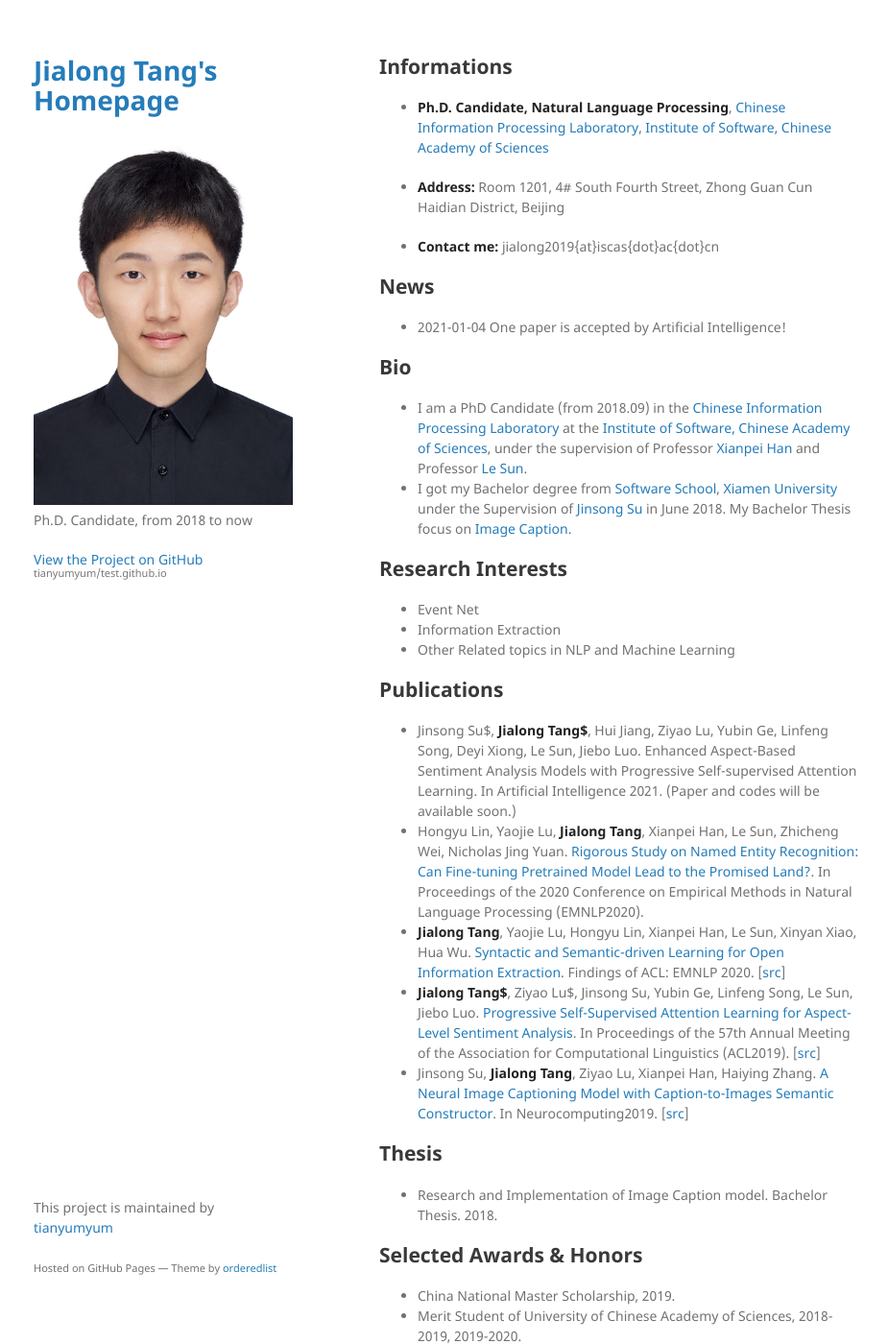
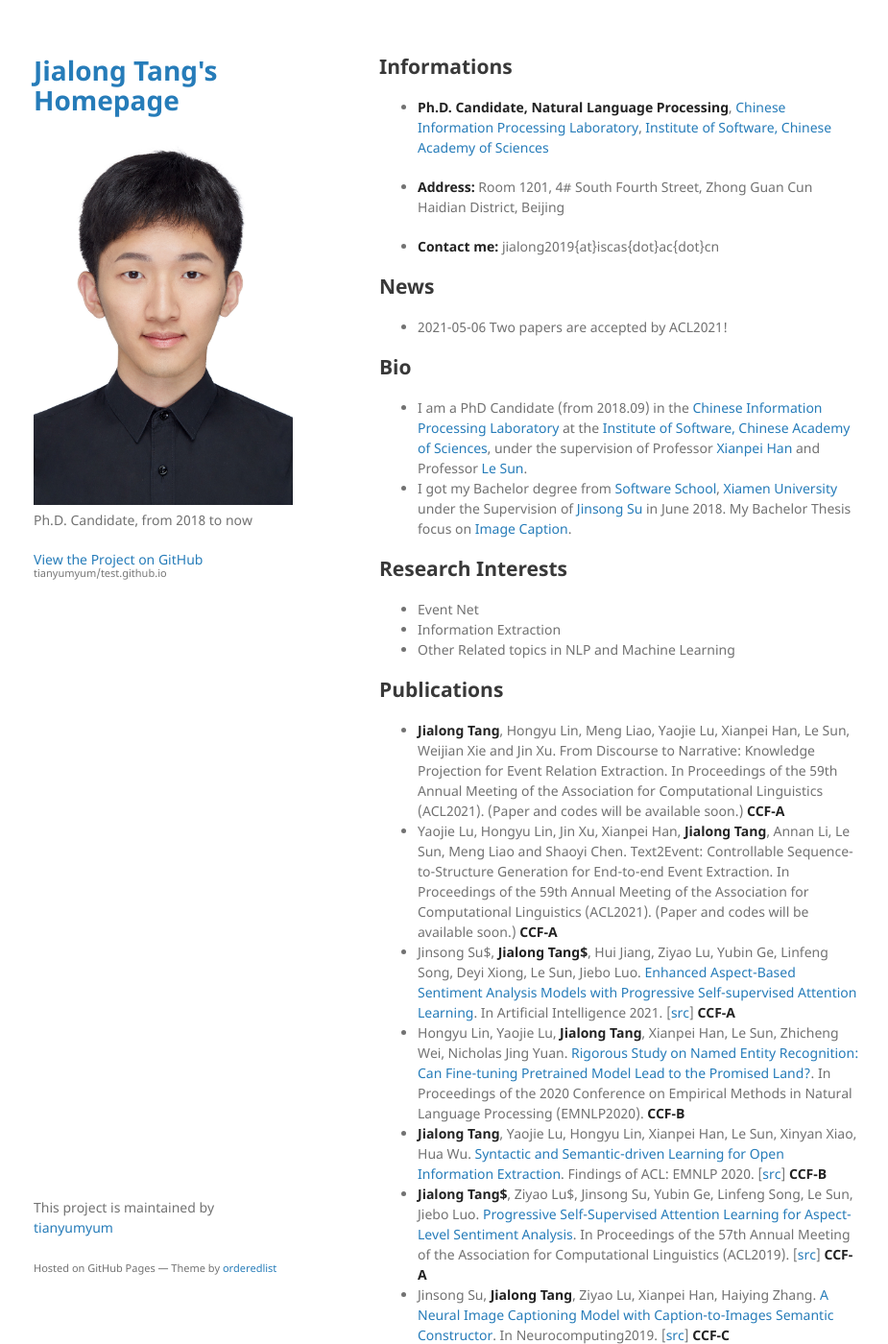
Before and after one commit to tianyumyum/test.github.io, a Jekyll site: the page built from index.md, in a window 1280 px wide and 1400 px high. Shown: the whole window at 96% size, without its empty margins (175-1100 px from the left). Built offline with Jekyll 4.4.1, drawn with Linux system fonts in a browser that asks for light colours; our own code applies the rules of GitHub Pages for plain Markdown files.

Commit message:
Update index.md

```diff
--- a/index.md
+++ b/index.md
@@ -13,7 +13,7 @@ layout: default
 
 ## News
 
-*   2021-01-04 One paper is accepted by Artificial Intelligence!
+*   2021-05-06 Two papers are accepted by ACL2021!
 
 ## Bio
 
@@ -28,12 +28,14 @@ layout: default
 
 ## Publications
 
-*   Jinsong Su$, **Jialong Tang$**, Hui Jiang, Ziyao Lu, Yubin Ge, Linfeng Song, Deyi Xiong, Le Sun, Jiebo Luo. Enhanced Aspect-Based Sentiment Analysis Models
-with Progressive Self-supervised Attention Learning. In Artificial Intelligence 2021. (Paper and codes will be available soon.)
-*   Hongyu Lin, Yaojie Lu, **Jialong Tang**, Xianpei Han, Le Sun, Zhicheng Wei, Nicholas Jing Yuan. [Rigorous Study on Named Entity Recognition: Can Fine-tuning Pretrained Model Lead to the Promised Land?](https://www.aclweb.org/anthology/2020.emnlp-main.592.pdf). In Proceedings of the 2020 Conference on Empirical Methods in Natural Language Processing (EMNLP2020).
-*   **Jialong Tang**, Yaojie Lu, Hongyu Lin, Xianpei Han, Le Sun, Xinyan Xiao, Hua Wu. [Syntactic and Semantic-driven Learning for Open Information Extraction](https://www.aclweb.org/anthology/2020.findings-emnlp.69.pdf). Findings of ACL: EMNLP 2020. \[[src](https://github.com/TangJiaLong/SSD-OpenIE)\]
-*   **Jialong Tang$**, Ziyao Lu$, Jinsong Su, Yubin Ge, Linfeng Song, Le Sun, Jiebo Luo. [Progressive Self-Supervised Attention Learning for Aspect-Level Sentiment Analysis](https://www.aclweb.org/anthology/P19-1053.pdf). In Proceedings of the 57th Annual Meeting of the Association for Computational Linguistics (ACL2019). \[[src](https://github.com/TangJiaLong/PSSAttention)\]
-*   Jinsong Su, **Jialong Tang**, Ziyao Lu, Xianpei Han, Haiying Zhang. [A Neural Image Captioning Model with Caption-to-Images Semantic Constructor](https://www.sciencedirect.com/science/article/pii/S0925231219311312). In Neurocomputing2019. \[[src](https://github.com/TangJiaLong/ICSemanticReConstructor)\]
+*   **Jialong Tang**, Hongyu Lin, Meng Liao, Yaojie Lu, Xianpei Han, Le Sun, Weijian Xie and Jin Xu. From Discourse to Narrative: Knowledge Projection for Event Relation Extraction. In Proceedings of the 59th Annual Meeting of the Association for Computational Linguistics (ACL2021). (Paper and codes will be available soon.) **CCF-A**
+*   Yaojie Lu, Hongyu Lin, Jin Xu, Xianpei Han, **Jialong Tang**, Annan Li, Le Sun, Meng Liao and Shaoyi Chen. Text2Event: Controllable Sequence-to-Structure Generation for End-to-end Event Extraction. In Proceedings of the 59th Annual Meeting of the Association for Computational Linguistics (ACL2021). (Paper and codes will be available soon.) **CCF-A**
+*   Jinsong Su$, **Jialong Tang$**, Hui Jiang, Ziyao Lu, Yubin Ge, Linfeng Song, Deyi Xiong, Le Sun, Jiebo Luo. [Enhanced Aspect-Based Sentiment Analysis Models
+with Progressive Self-supervised Attention Learning](https://www.sciencedirect.com/science/article/pii/S000437022100028X). In Artificial Intelligence 2021. \[[src](https://github.com/TangJiaLong/PSSAttention)\] **CCF-A**
+*   Hongyu Lin, Yaojie Lu, **Jialong Tang**, Xianpei Han, Le Sun, Zhicheng Wei, Nicholas Jing Yuan. [Rigorous Study on Named Entity Recognition: Can Fine-tuning Pretrained Model Lead to the Promised Land?](https://www.aclweb.org/anthology/2020.emnlp-main.592.pdf). In Proceedings of the 2020 Conference on Empirical Methods in Natural Language Processing (EMNLP2020). **CCF-B**
+*   **Jialong Tang**, Yaojie Lu, Hongyu Lin, Xianpei Han, Le Sun, Xinyan Xiao, Hua Wu. [Syntactic and Semantic-driven Learning for Open Information Extraction](https://www.aclweb.org/anthology/2020.findings-emnlp.69.pdf). Findings of ACL: EMNLP 2020. \[[src](https://github.com/TangJiaLong/SSD-OpenIE)\] **CCF-B**
+*   **Jialong Tang$**, Ziyao Lu$, Jinsong Su, Yubin Ge, Linfeng Song, Le Sun, Jiebo Luo. [Progressive Self-Supervised Attention Learning for Aspect-Level Sentiment Analysis](https://www.aclweb.org/anthology/P19-1053.pdf). In Proceedings of the 57th Annual Meeting of the Association for Computational Linguistics (ACL2019). \[[src](https://github.com/TangJiaLong/PSSAttention)\] **CCF-A**
+*   Jinsong Su, **Jialong Tang**, Ziyao Lu, Xianpei Han, Haiying Zhang. [A Neural Image Captioning Model with Caption-to-Images Semantic Constructor](https://www.sciencedirect.com/science/article/pii/S0925231219311312). In Neurocomputing2019. \[[src](https://github.com/TangJiaLong/ICSemanticReConstructor)\] **CCF-C**
 
 ## Thesis
 
```
